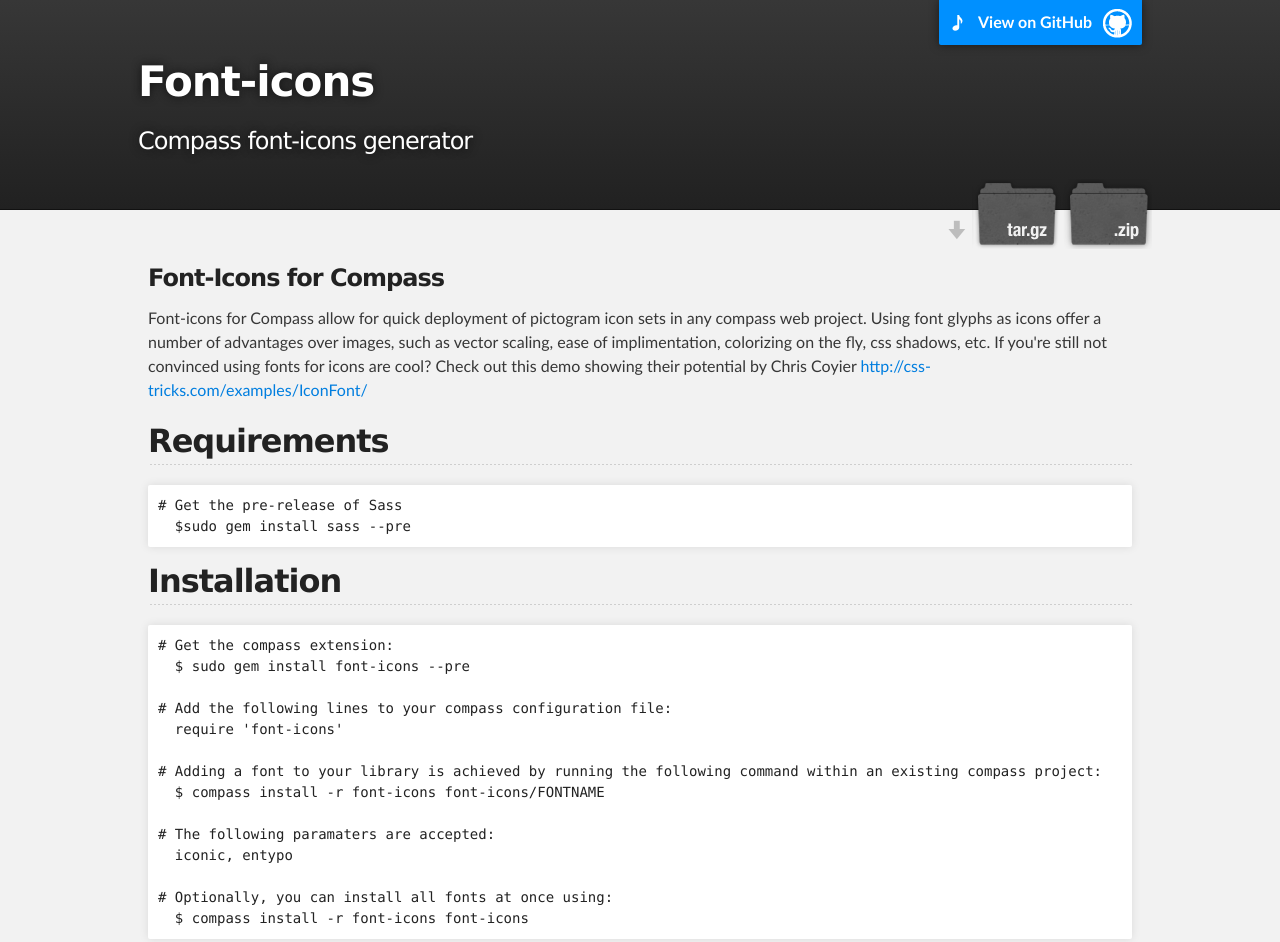
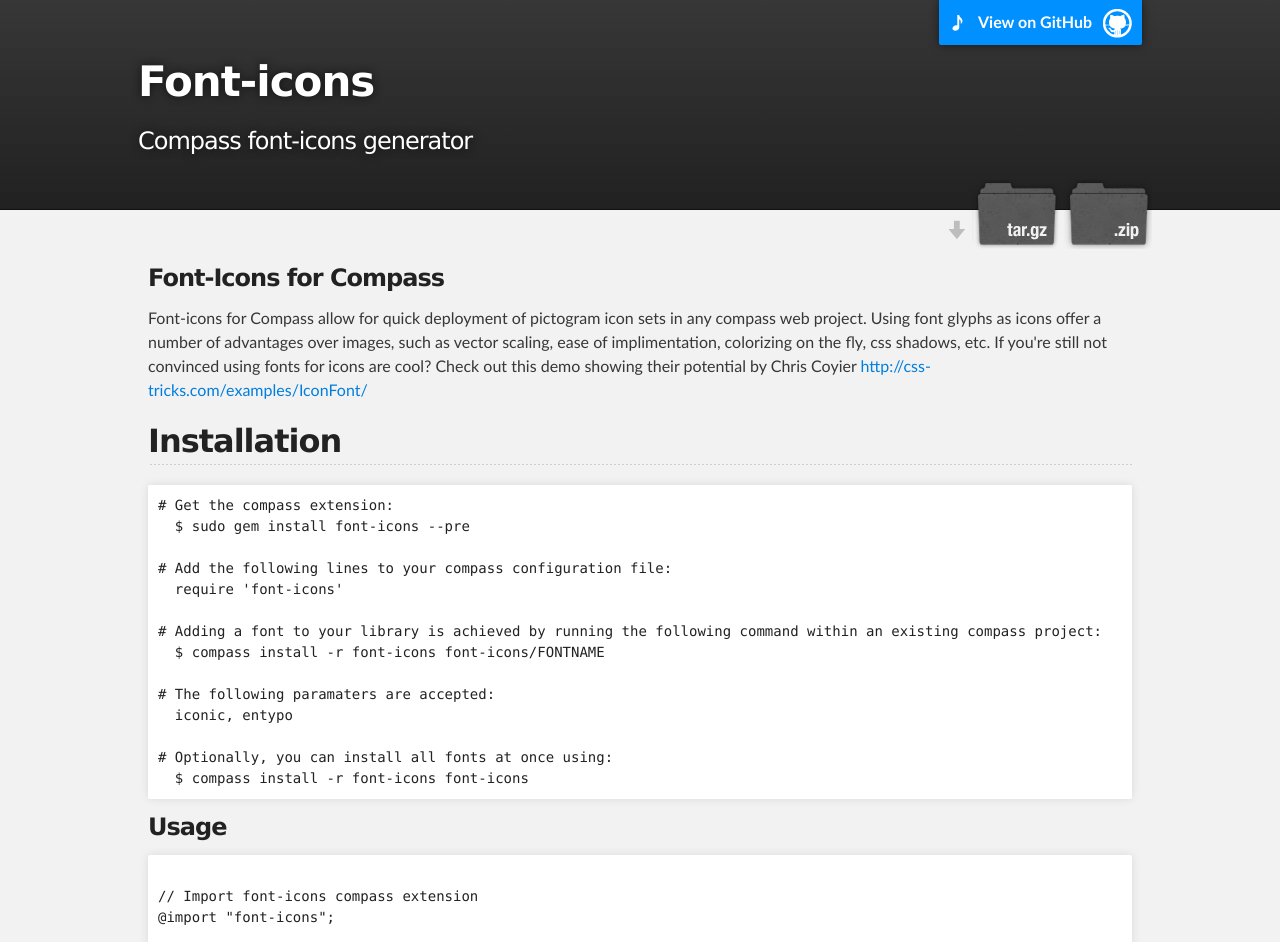
Before and after one commit to szinya/font-icons, a plain HTML site: page index.html in a window 1280 px wide. Shown: the top 942 px of the page. Drawn offline with Linux system fonts and the light colour scheme.

Commit message:
Updated index.html

```diff
--- a/index.html
+++ b/index.html
@@ -36,12 +36,6 @@
 
 <p>Font-icons for Compass allow for quick deployment of pictogram icon sets in any compass web project. Using font glyphs as icons offer a number of advantages over images, such as vector scaling, ease of implimentation, colorizing on the fly, css shadows, etc. If you're still not convinced using fonts for icons are cool? Check out this demo showing their potential by Chris Coyier <a href="http://css-tricks.com/examples/IconFont/">http://css-tricks.com/examples/IconFont/</a></p>
 
-<h2>Requirements</h2>
-
-<pre>
-# Get the pre-release of Sass
-  $sudo gem install sass --pre
-</pre>
 
 <h2>Installation</h2>
 
```
